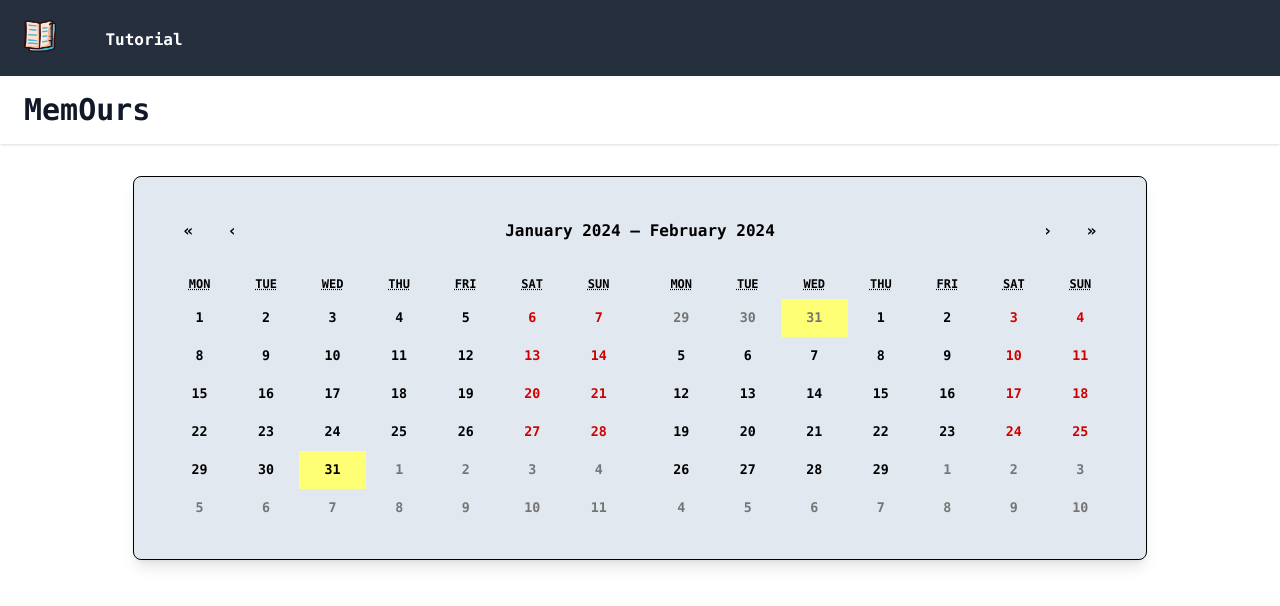
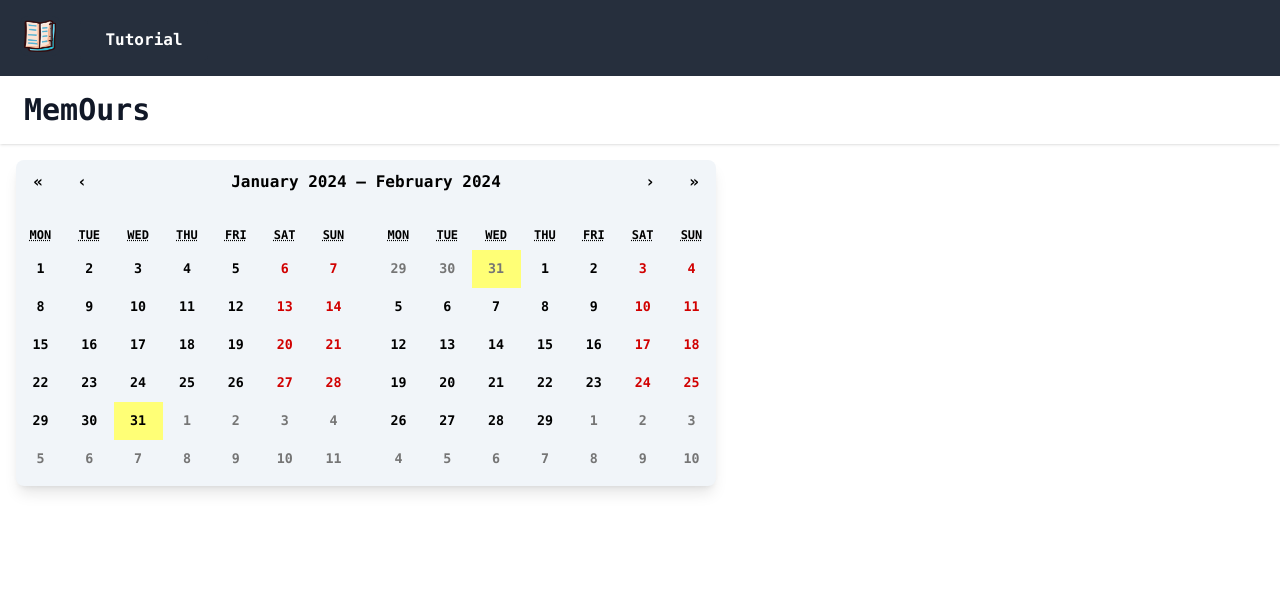
Before and after one commit to jorgetomaylla21/MemOurs, a React app: page /calendar in a window 1280 px wide. Shown: the top 606 px of the page. Built offline with nearby package versions, Linux system fonts and the light colour scheme; no server answers; the HTML template or start-up script is replaced by a standard one.

Commit message:
added calendar view

```diff
--- a/client/src/components/modules/CalendarItems/CalendarView.tsx
+++ b/client/src/components/modules/CalendarItems/CalendarView.tsx
@@ -6,8 +6,8 @@ import { differenceInCalendarDays } from "date-fns";
 import JournalEntry from "../../../../../shared/JournalEntry";
 import { get } from "../../../utilities";
 import { socket } from "../../../client-socket";
-import { entry } from "../../../../../webpack.config";
-import { Link } from "react-router-dom";
+import { groupEntriesByDate } from "./utilities";
+import { MarkerDropdown } from "./MarkerDropdown";
 
 function isSameDay(a: Date, b: Date): boolean {
   return differenceInCalendarDays(a, b) === 0;
@@ -23,19 +23,30 @@ type Props = {
 
 const CalendarView = (props: Props) => {
   const [value, onChange] = useState<Value>(new Date());
+  const [selectedEntryDate, setSelectedEntryDate] = useState<string>(
+    new Date().toLocaleDateString()
+  );
+  const [showEntryMenu, setShowEntryMenu] = useState<boolean>(false);
   const [activeFeed, setActiveFeed] = useState({
     user: props.userId,
-    entries: new Array<JournalEntry>(),
+    datesToEntries: new Map<string, JournalEntry[]>(),
   });
+  const [datesToAddClassTo, setDates] = useState(new Array<Date>());
 
   const loadEntries = () => {
     get("/api/my-journals").then((entries: JournalEntry[]) => {
       setActiveFeed({
         user: props.userId,
-        entries: entries,
+        datesToEntries: groupEntriesByDate(entries),
       });
     });
   };
+
+  useEffect(() => {
+    setDates(
+      Array.from(activeFeed.datesToEntries.keys()).map((dateString) => new Date(dateString))
+    );
+  }, [activeFeed]);
 
   useEffect(() => {
     loadEntries();
@@ -51,27 +62,17 @@ const CalendarView = (props: Props) => {
     };
   }, []);
 
-  const datesToAddClassTo = activeFeed.entries.map((entry) => new Date(entry.dateMentioned));
-
-  function arrayToMapWithOccurrences(arr: Date[]): Map<string, number> {
-    return arr.reduce((map, element) => {
-      map.set(element.toLocaleDateString(), (map.get(element.toLocaleDateString()) || 0) + 1);
-      return map;
-    }, new Map<string, number>());
-  }
-
-  const dateToOccurrences = arrayToMapWithOccurrences(datesToAddClassTo);
-
-  console.log("Date occurrences:");
-  console.log(dateToOccurrences);
-  console.log(dateToOccurrences.get("1/23/2024"));
+  const handleClick = (date: Date) => {
+    setSelectedEntryDate(date.toLocaleDateString());
+    setShowEntryMenu(true);
+  };
 
   function tileClassName({ date, view }) {
     // Add class to tiles in month view only
     if (view === "month") {
       // Check if a date React-Calendar wants to check is on the list of dates to add class to
       if (datesToAddClassTo.find((dDate) => isSameDay(dDate, date))) {
-        return "border-2 rounded-xl";
+        return "border-2 rounded-xl w-full h-full";
       }
     }
   }
@@ -79,25 +80,30 @@ const CalendarView = (props: Props) => {
   function tileContent({ activeStartDate, date, view }) {
     // Add class to tiles in month view only
     if (view === "month") {
-      // Check if a date React-Calendar wants to check is on the list of dates to add class to
+      // Check if a date React-Calendar wants to check is on the list of dates to add dropdown to
       if (datesToAddClassTo.find((dDate) => isSameDay(dDate, date))) {
         return (
-          <Link
-            to="/new-entry/"
-            className="flex justify-center items-center mt-1 rounded-full bg-red-500"
+          <div className="flex justify-center items-center mt-1">
+            <button
+              className="flex justify-center items-center h-6 w-6 aspect-square rounded-full bg-red-500"
+              onClick={() => handleClick(date)}
             >
-            <p className="p-0.5 text-white">{dateToOccurrences.get(date) ?? 2}</p>
-          </Link>
+              <p className="text-white p-1 aspect-square">
+                {activeFeed.datesToEntries.get(date.toLocaleDateString())?.length}
+              </p>
+            </button>
+          </div>
         );
       }
     }
   }
 
   return (
-    <div className="flex justify-center items-center p-8 w-full">
+    <div className="flex justify-start">
+      <span className="ml-4 mt-4 w-full">
         <Calendar
           className={
-          "font-mono w-5/6 bg-slate-200 p-8 shadow-lg border-black rounded-lg text-black font-bold"
+            "font-mono bg-slate-100 shadow-lg border-0 rounded-lg text-black font-bold z-10"
           }
           onChange={onChange}
           tileClassName={tileClassName}
@@ -105,6 +111,15 @@ const CalendarView = (props: Props) => {
           showNeighboringMonth={false}
           showDoubleView={true}
         />
+      </span>
+      <span className="mt-4 ml-2 w-full">
+        {showEntryMenu ? (
+          <MarkerDropdown
+            date={selectedEntryDate}
+            entries={activeFeed.datesToEntries.get(selectedEntryDate) ?? []}
+          />
+        ) : null}
+      </span>
     </div>
   );
 };
--- /dev/null
+++ b/client/src/components/modules/CalendarItems/MarkerDropdown.tsx
@@ -0,0 +1,57 @@
+import React, { Fragment } from "react";
+import { Menu, Transition } from "@headlessui/react";
+import JournalEntry from "../../../../../shared/JournalEntry";
+import { Link } from "react-router-dom";
+
+type Props = {
+  date: string;
+  entries: JournalEntry[];
+};
+export const MarkerDropdown = (props: Props) => {
+  return (
+    <div className="h-full w-full">
+      <Menu as="div" className="relative inline-block text-left z-50">
+        <div>
+          <Menu.Button className="">
+            <p
+              className="w-64 text-black shadow-lg bg-slate-100 hover:bg-slate-300 rounded-md p-1 items-center flex justify-center"
+              aria-hidden="true"
+            >
+              {`Memories from ${props.date}`}
+            </p>
+          </Menu.Button>
+        </div>
+        <Transition
+          as={Fragment}
+          enter="transition ease-out duration-100"
+          enterFrom="transform opacity-0 scale-95"
+          enterTo="transform opacity-100 scale-100"
+          leave="transition ease-in duration-75"
+          leaveFrom="transform opacity-100 scale-100"
+          leaveTo="transform opacity-0 scale-95"
+        >
+          <Menu.Items className="absolute left-0 mt-2 w-full origin-top-right divide-y divide-gray-100 rounded-md bg-white shadow-lg ring-1 ring-black/5 focus:outline-none text-ellipsis overflow-hidden">
+            <div className="px-1 py-1">
+              {props.entries.map((entry: JournalEntry) => {
+                return (
+                  <Menu.Item>
+                    {({ active }) => (
+                      <Link
+                        to={`/entry/${entry._id}`}
+                        className={`${
+                          active ? "bg-slate-600 text-white" : "text-gray-900"
+                        } group flex w-full items-center rounded-md px-2 py-2 text-sm`}
+                      >
+                        {entry.title}
+                      </Link>
+                    )}
+                  </Menu.Item>
+                );
+              })}
+            </div>
+          </Menu.Items>
+        </Transition>
+      </Menu>
+    </div>
+  );
+};
--- /dev/null
+++ b/client/src/components/modules/CalendarItems/utilities.ts
@@ -0,0 +1,10 @@
+import JournalEntry from "../../../../../shared/JournalEntry";
+
+export function groupEntriesByDate(entries: JournalEntry[]): Map<string, JournalEntry[]> {
+  return entries.reduce((map, entry) => {
+    const { dateMentioned } = entry;
+    const dateString = new Date(dateMentioned).toLocaleDateString();
+    map.set(dateString, [...(map.get(dateString) ?? []), entry]);
+    return map;
+  }, new Map<string, JournalEntry[]>());
+}
--- a/client/src/components/modules/FeedItems/EntryList.tsx
+++ b/client/src/components/modules/FeedItems/EntryList.tsx
@@ -44,7 +44,7 @@ export const EntryList = (props: Props) => {
   return (
     <div className="c-center">
       <section className="mt-2">
-        <ul className="mb-2">
+        <ul className="mb-2 min-w-60">
           <NewEntryCard />
         </ul>
         {activeFeed.entries
```
Lines whose indentation alone changed are shown as unchanged.
